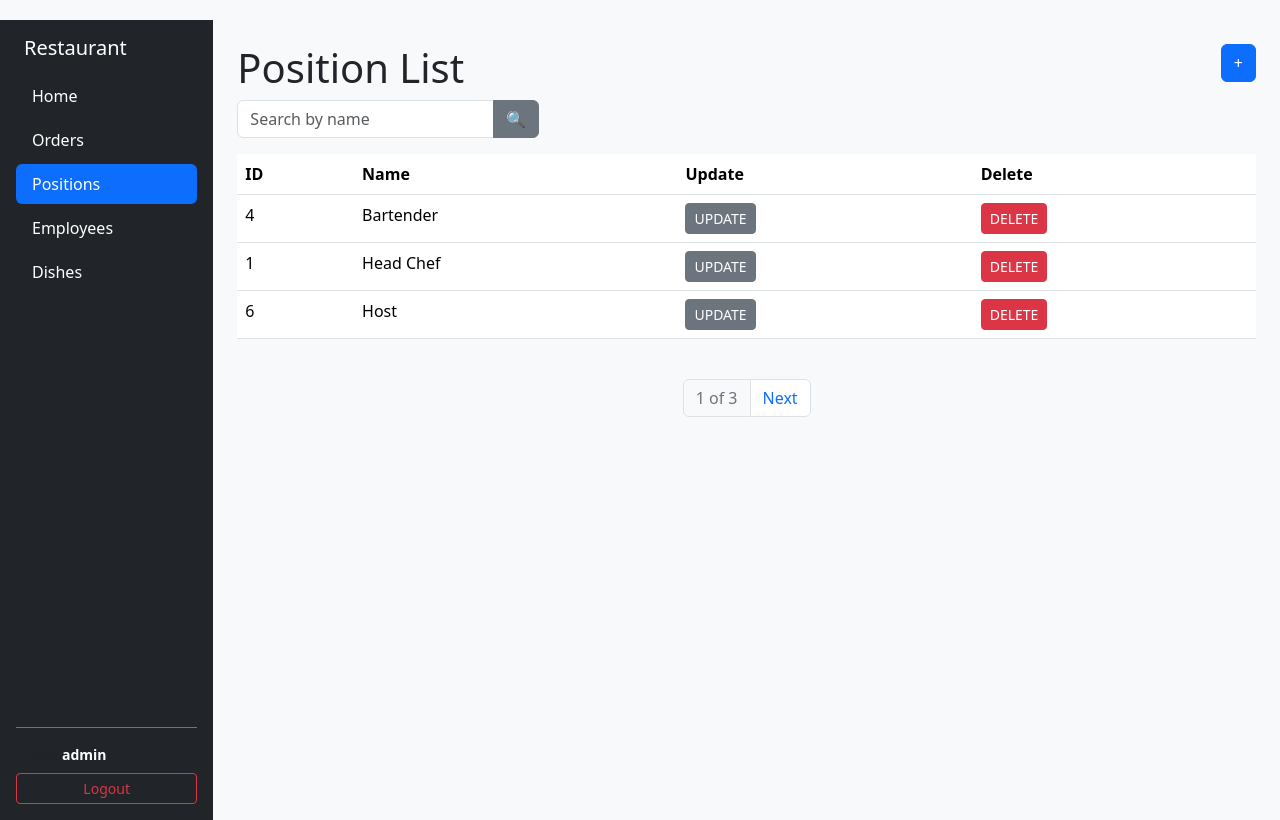
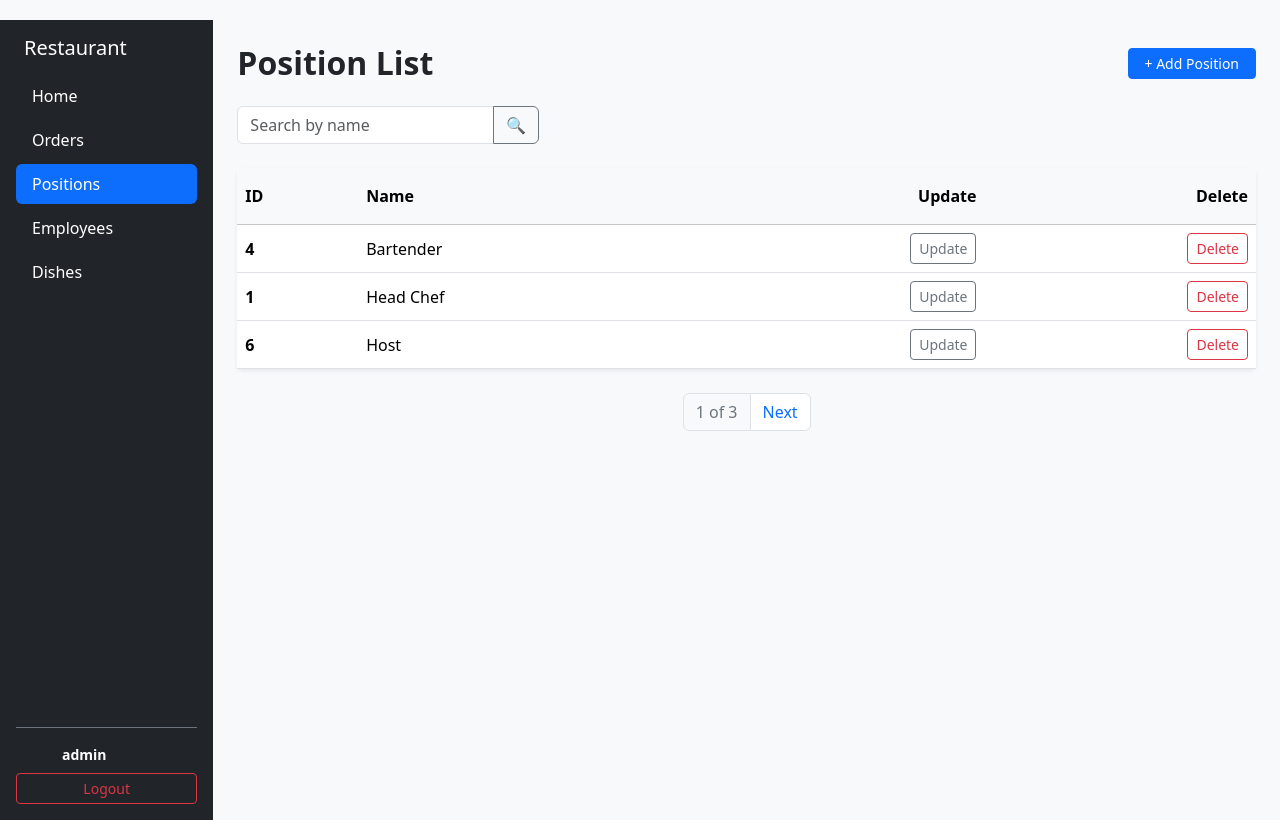
Before and after one commit to T0p4ikUA/Restaurant, a Django app: page /catalog/positions/ in a window 1280 px wide. Run offline with Django 5.2, Linux system fonts and the light colour scheme; a user stored in the database is signed in; data comes from the database, SQL or seed files in the repository; some libraries are stand-ins or nearby versions.

Commit message:
style(catalog): update position templates with Bootstrap 5 components

```diff
--- a/templates/catalog/position_list.html
+++ b/templates/catalog/position_list.html
@@ -1,43 +1,53 @@
 {% extends "base.html" %}
 {% load crispy_forms_tags %}
+
 {% block content %}
-  <h1>Position List <a class="btn btn-primary" style="float:right" href="{% url 'catalog:position-form' %}">+</a></h1>
-  <form action="" method="get" class="row g-3 mb-3">
+<div class="d-flex justify-content-between align-items-center mb-4">
+  <h2 class="fw-bold mb-0">Position List</h2>
+  <a class="btn btn-primary btn-sm px-3" href="{% url 'catalog:position-form' %}">+ Add Position</a>
+</div>
+
+<form action="" method="get" class="row g-3 mb-4">
   <div class="col-auto">
     <div class="input-group">
       {{ search_form.name }}
-      <button class="btn btn-secondary" type="submit">🔍</button>
+      <button class="btn btn-outline-secondary" type="submit">🔍</button>
     </div>
   </div>
 </form>
+
 {% if positions_list %}
+  <div class="card shadow-sm border-0">
     <div class="table-responsive">
-      <table class="table">
+      <table class="table table-hover align-middle mb-0">
+        <thead class="table-light">
           <tr>
-          <th>ID</th>
-          <th>Name</th>
-          <th>Update</th>
-          <th>Delete</th>
+            <th class="py-3">ID</th>
+            <th class="py-3">Name</th>
+            <th class="py-3 text-end">Update</th>
+            <th class="py-3 text-end">Delete</th>
           </tr>
+        </thead>
+        <tbody>
           {% for position in positions_list %}
             <tr>
-            <td>
-              {{ position.id }}
+              <td class="fw-bold">{{ position.id }}</td>
+              <td>{{ position.name }}</td>
+              <td class="text-end">
+                <a class="btn btn-outline-secondary btn-sm" href="{% url 'catalog:position-update' pk=position.id %}">Update</a>
               </td>
-            <td>
-              {{ position.name }}
-            </td>
-            <td>
-              <a class="btn btn-secondary btn-sm" href="{% url 'catalog:position-update' pk=position.id %}">UPDATE</a>
-            </td>
-            <td>
-              <a class="btn btn-danger btn-sm" href="{% url 'catalog:position-delete' pk=position.id %}">DELETE</a>
+              <td class="text-end">
+                <a class="btn btn-outline-danger btn-sm" href="{% url 'catalog:position-delete' pk=position.id %}">Delete</a>
               </td>
             </tr>
           {% endfor %}
+        </tbody>
       </table>
     </div>
+  </div>
 {% else %}
-    <p>There are no positions in restaurant.</p>
+  <div class="alert alert-info" role="alert">
+    There are no positions in restaurant.
+  </div>
 {% endif %}
 {% endblock %}
```
Also changed, not shown: templates/catalog/position_confirm_delete.html (+16 -7 lines), templates/catalog/position_detail.html (+7 -1 lines), templates/catalog/position_form.html (+18 -7 lines). Lines whose indentation alone changed are shown as unchanged.
